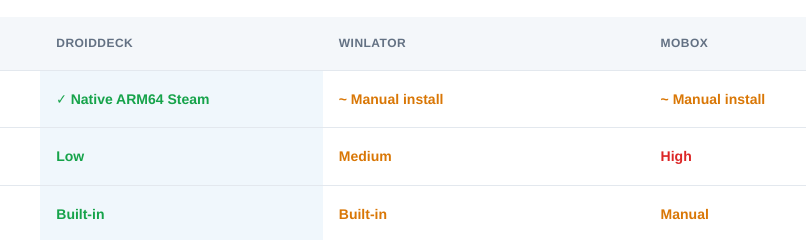
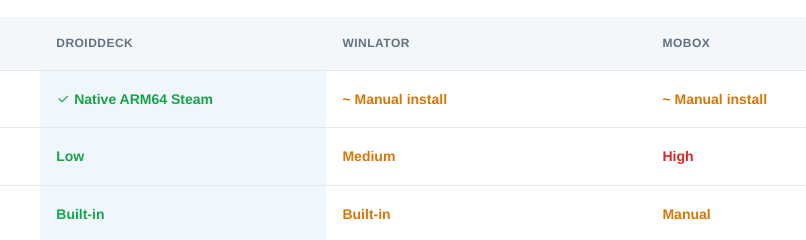
Before and after one commit to hafzhang/droiddeck, an Astro site: page /compare in a window 1280 px wide. Shown: the part 425-665 px from the top of the page, 264-1070 px from the left. Built offline with nearby package versions, Linux system fonts and the light colour scheme; Astro itself is replaced by a stand-in of ours.

Commit message:
add  Color Emoji

```diff
--- a/public/assets/css/style.css
+++ b/public/assets/css/style.css
@@ -9,7 +9,7 @@
 
 *{box-sizing:border-box}
 html{scroll-behavior:smooth;scroll-padding-top:100px}
-body{margin:0;color:var(--ink);font-family:"Helvetica Neue",Helvetica,"PingFang SC",Tahoma,"Hiragino Sans GB","Heiti SC",Arial,"Microsoft YaHei","WenQuanYi Micro Hei",sans-serif;font-size:16px;line-height:1.75}
+body{margin:0;color:var(--ink);font-family:"Helvetica Neue",Helvetica,"PingFang SC",Tahoma,"Hiragino Sans GB","Heiti SC",Arial,"Microsoft YaHei","WenQuanYi Micro Hei",sans-serif,"Apple Color Emoji","Segoe UI Emoji","Segoe UI Symbol","Noto Color Emoji";font-size:16px;line-height:1.75}
 a{color:inherit;text-decoration:none}
 button{font:inherit;cursor:pointer}
 button,a{-webkit-tap-highlight-color:transparent}
@@ -89,7 +89,7 @@ ul,ol{padding-left:24px}
 .story-copy h3{font-size:28px;margin-bottom:17px}
 .story-copy>p{font-size:14px;color:var(--muted);line-height:1.9}
 .check-list{padding:0;list-style:none;font-size:12px;line-height:2.4;margin:0 0 22px}
-.check-list li:before{content:"✓";color:#138fe5;margin-right:8px}
+.check-list li:before{content:"\eb7b";font-family:'remixicon';color:#138fe5;margin-right:8px}
 .text-link{font-size:13px;font-weight:600;color:#147cb9;display:inline-flex;gap:10px;align-items:center}
 .text-link:hover{color:#075482}
 .story-visual{min-width:0}
--- a/src/pages/compare/index.astro
+++ b/src/pages/compare/index.astro
@@ -53,7 +53,7 @@ import Layout from '../../layouts/Layout.astro';
           <tbody>
             <tr>
               <td>Steam integration</td>
-              <td class="winner"><span class="check">✓ Native ARM64 Steam</span></td>
+              <td class="winner"><span class="check"><i class="ri-check-line" aria-hidden="true"></i> Native ARM64 Steam</span></td>
               <td><span class="partial">~ Manual install</span></td>
               <td><span class="partial">~ Manual install</span></td>
             </tr>
```
Also changed, not shown: image.png (added).
